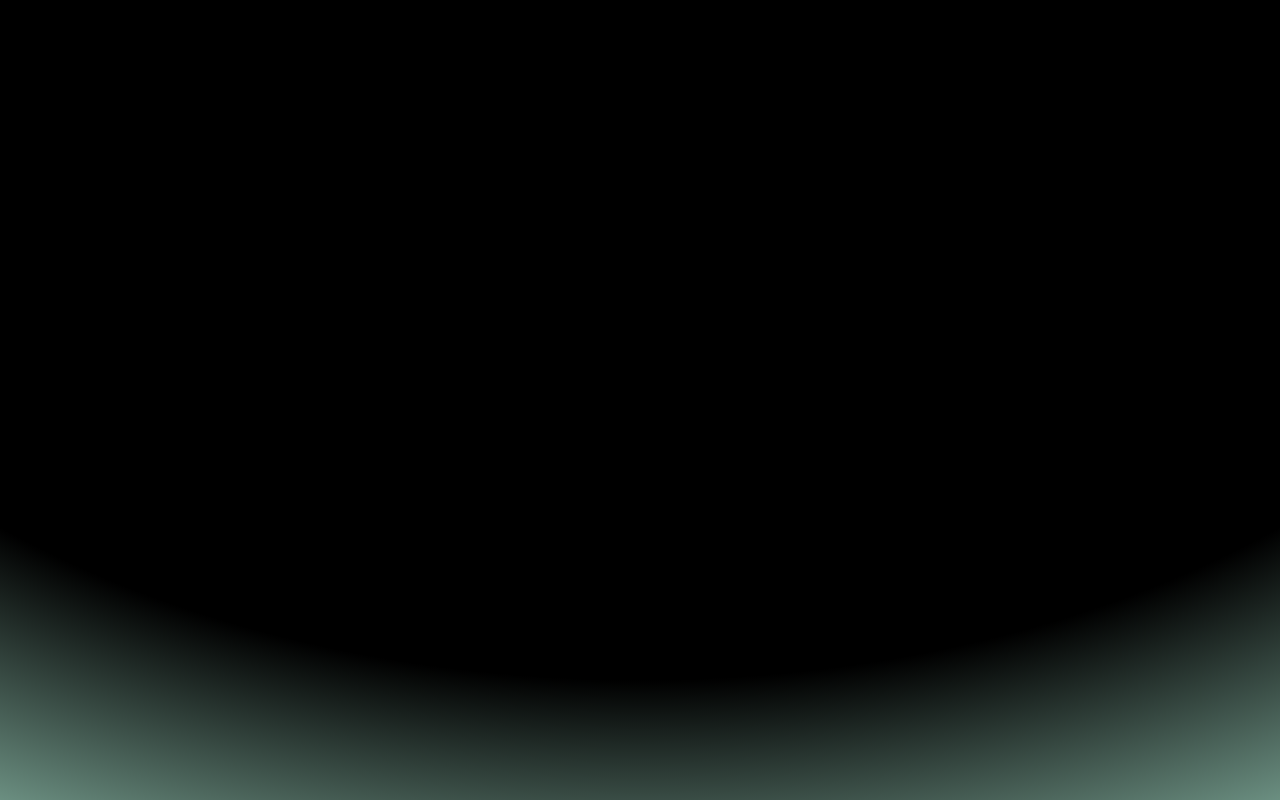
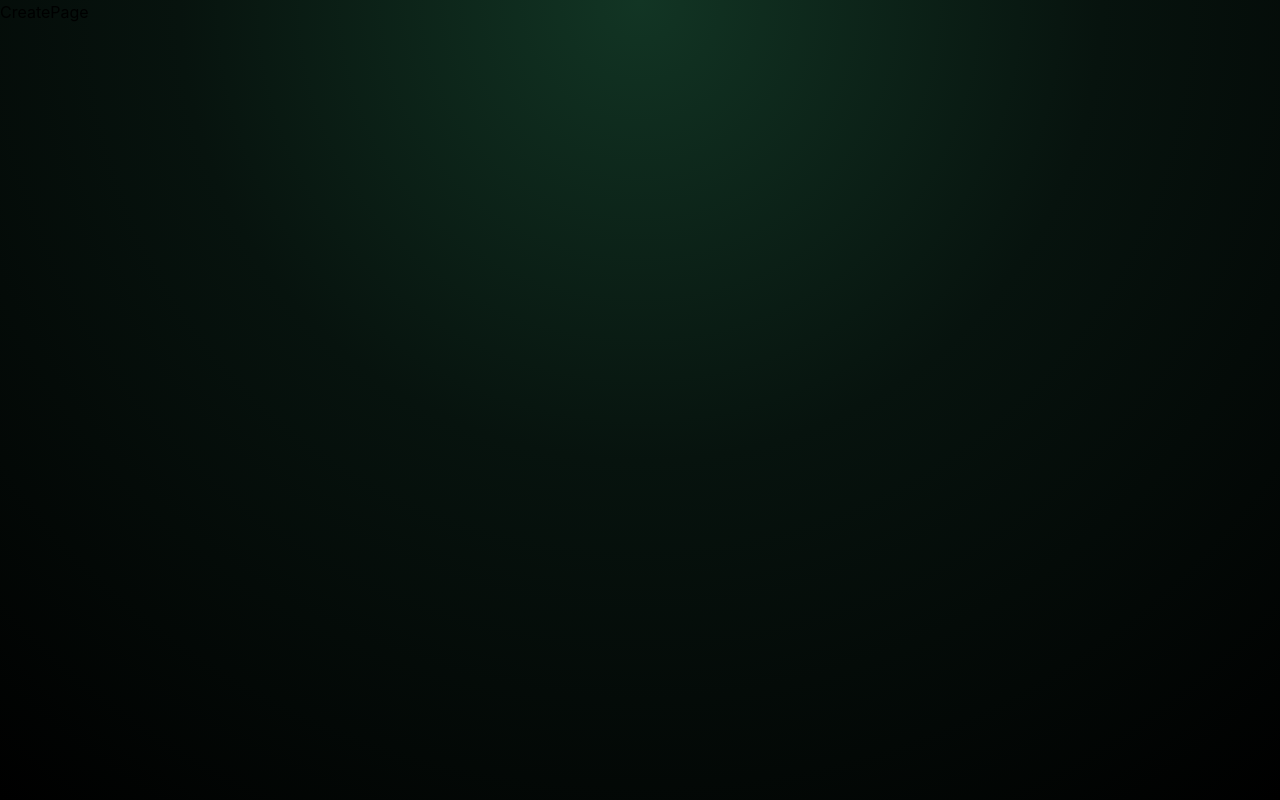
Before and after one commit to brandonmay-dev/jotli, a React app in the folder frontend/: page /create in a window 1280 px wide. Built offline with nearby package versions, Linux system fonts and the light colour scheme; the HTML template or start-up script is replaced by a standard one.

Commit message:
Update routing imports to react-router-dom across app

```diff
--- a/frontend/src/App.jsx
+++ b/frontend/src/App.jsx
@@ -1,4 +1,4 @@
-import { Route, Routes } from "react-router";
+import { Route, Routes } from "react-router-dom";
 
 import HomePage from "./pages/HomePage";
 import CreatePage from "./pages/CreatePage";
@@ -6,8 +6,9 @@ import NoteDetailPage from "./pages/NoteDetailPage";
 
 const App = () => {
   return (
-    <div className="relative min-h-screen w-full">
-      <div className="absolute inset-0 -z-10 bg-[radial-gradient(125%_125%_at_50%_10%,#000_60%,rgba(0,255,157,0.25)_100%)]" />
+    <div className="relative min-h-screen w-full overflow-hidden">
+      <div className="absolute inset-0 -z-10 bg-[radial-gradient(circle_at_top,#123524_0%,#07130e_45%,#000000_100%)]" />
+
       <Routes>
         <Route path="/" element={<HomePage />} />
         <Route path="/create" element={<CreatePage />} />
--- a/frontend/src/components/Navbar.jsx
+++ b/frontend/src/components/Navbar.jsx
@@ -1,6 +1,5 @@
-import { Plus } from "lucide-react";
-import React from "react";
-import { Link } from "react-router";
+import { PlusIcon } from "lucide-react";
+import { Link } from "react-router-dom";
 
 const Navbar = () => {
   return (
@@ -12,7 +11,7 @@ const Navbar = () => {
           </h1>
 
           <Link to="/create" className="btn btn-primary">
-            <Plus className="size-4" />
+            <PlusIcon className="size-4" />
             <span>Create Note</span>
           </Link>
         </div>
--- a/frontend/src/components/NoteCard.jsx
+++ b/frontend/src/components/NoteCard.jsx
@@ -1,5 +1,5 @@
 import React from "react";
-import { Link } from "react-router";
+import { Link } from "react-router-dom";
 import { PenSquareIcon, Trash2Icon } from "lucide-react";
 import { formatDate } from "../lib/utils";
 
--- a/frontend/src/index.css
+++ b/frontend/src/index.css
@@ -1,4 +1,4 @@
 @import "tailwindcss";
 @plugin "daisyui" {
-  themes: forest, coffee, pastel, light;
+  themes: forest;
 }
--- a/frontend/src/main.jsx
+++ b/frontend/src/main.jsx
@@ -2,7 +2,7 @@ import { StrictMode } from "react";
 import { createRoot } from "react-dom/client";
 import "./index.css";
 import App from "./App.jsx";
-import { BrowserRouter } from "react-router";
+import { BrowserRouter } from "react-router-dom";
 import { Toaster } from "react-hot-toast";
 
 createRoot(document.getElementById("root")).render(
--- a/frontend/src/pages/Homepage.jsx
+++ b/frontend/src/pages/Homepage.jsx
@@ -34,7 +34,7 @@ const Homepage = () => {
   }, []);
 
   return (
-    <div className="min-h-screen bg-base-100">
+    <div className="min-h-screen bg-transparent">
       <Navbar />
 
       {isRateLimited ? (
```
